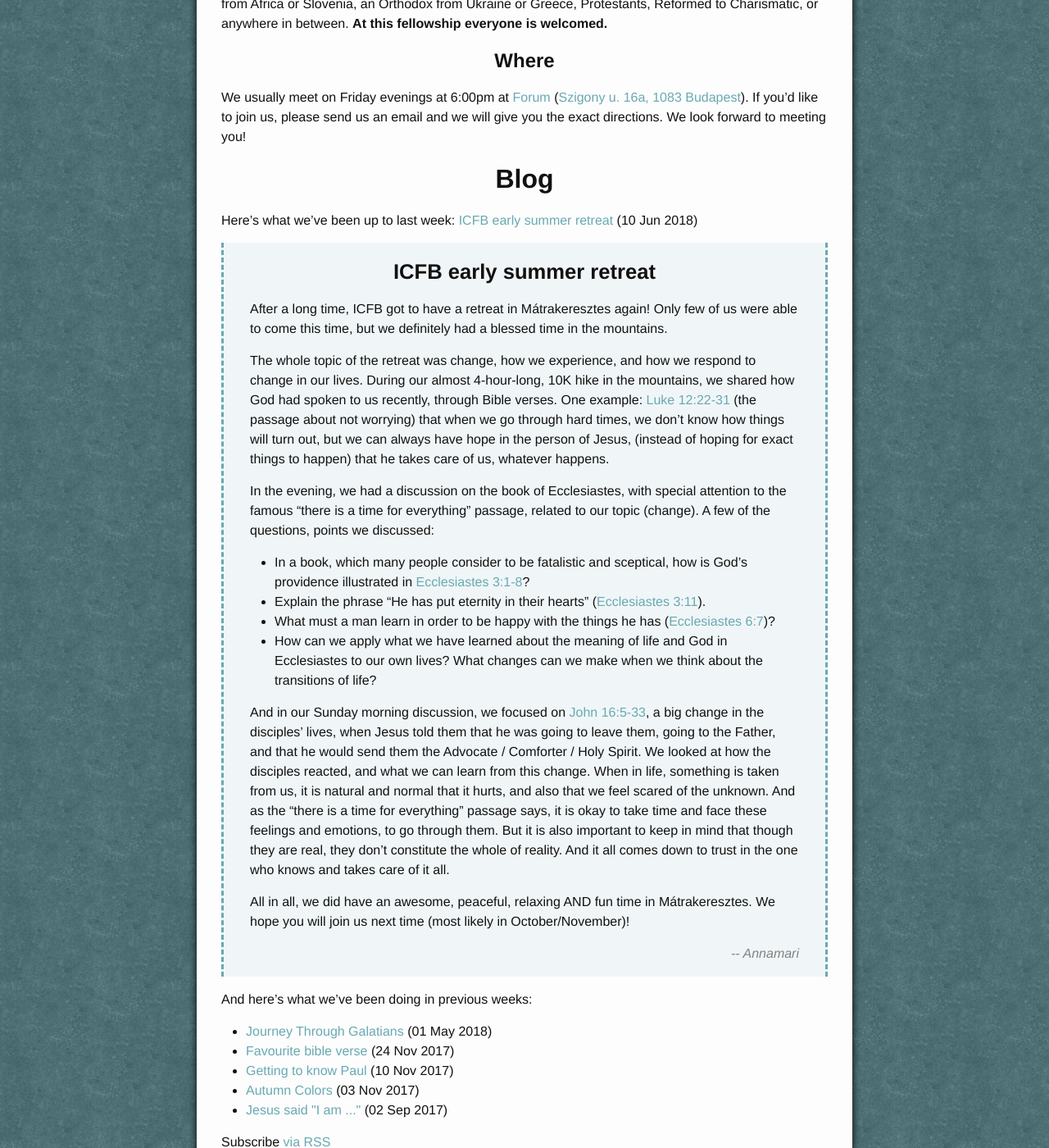
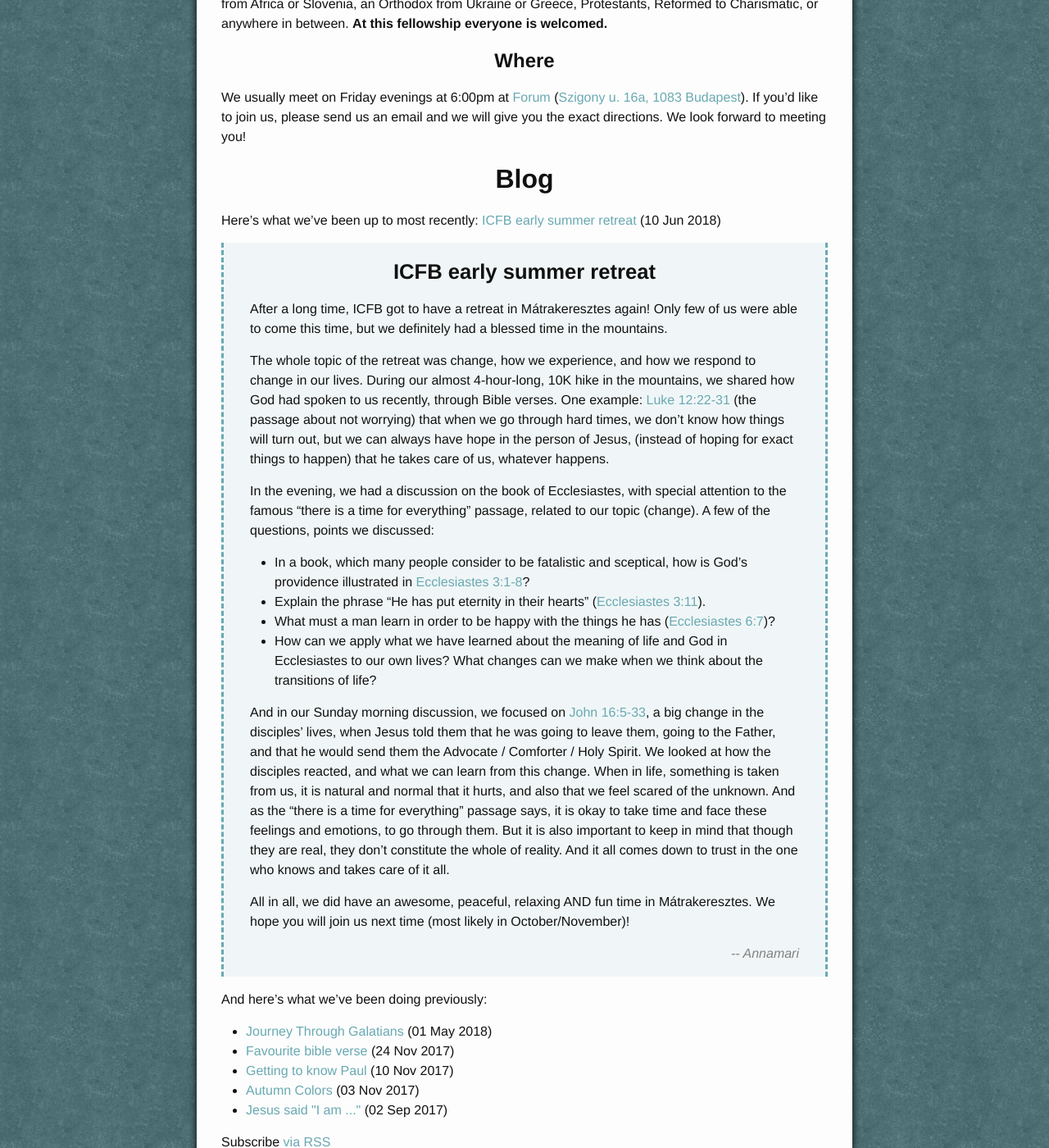
Before and after one commit to sionleroux/icfbudapest.org, a Jekyll site: the page built from index.md, in a window 1280 px wide and 1400 px high, scrolled down 824 px. Shown: the whole window at 82% size. Built offline with Jekyll 4.4.1, drawn with Linux system fonts in a browser that asks for light colours.

Commit message:
Be less specific about blog post frequency
On the home page we mentioned blog posts like they happened every week
but they don't, so I've removed all references like "last week" or
"previous weeks" so that it doesn't look as bad when we haven't posted
anything for several weeks.

```diff
--- a/index.md
+++ b/index.md
@@ -53,7 +53,7 @@ the exact directions.  We look forward to meeting you!
 Blog
 ====
 
-Here's what we've been up to last week:
+Here's what we've been up to most recently:
 [{{ site.posts.first.title }}]({{ site.posts.first.url }})
 ({{ site.posts.first.date | date_to_string }})
 
@@ -65,7 +65,7 @@ Here's what we've been up to last week:
 	{% endif %}
 </div>
 
-And here's what we've been doing in previous weeks:
+And here's what we've been doing previously:
 
 <ul class="blog-list">
 {% for post in site.posts offset:1 limit:5 %}
```
